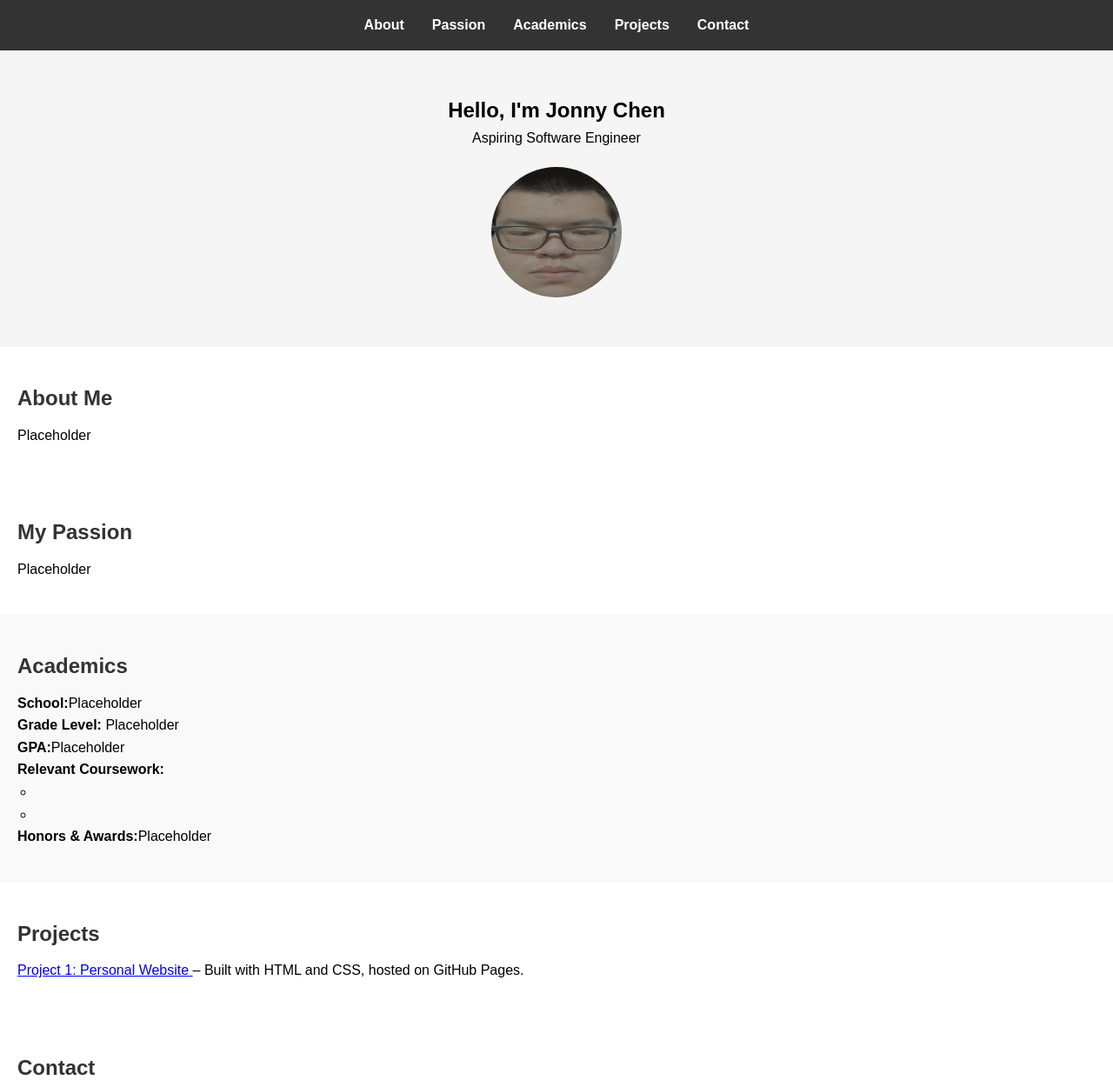
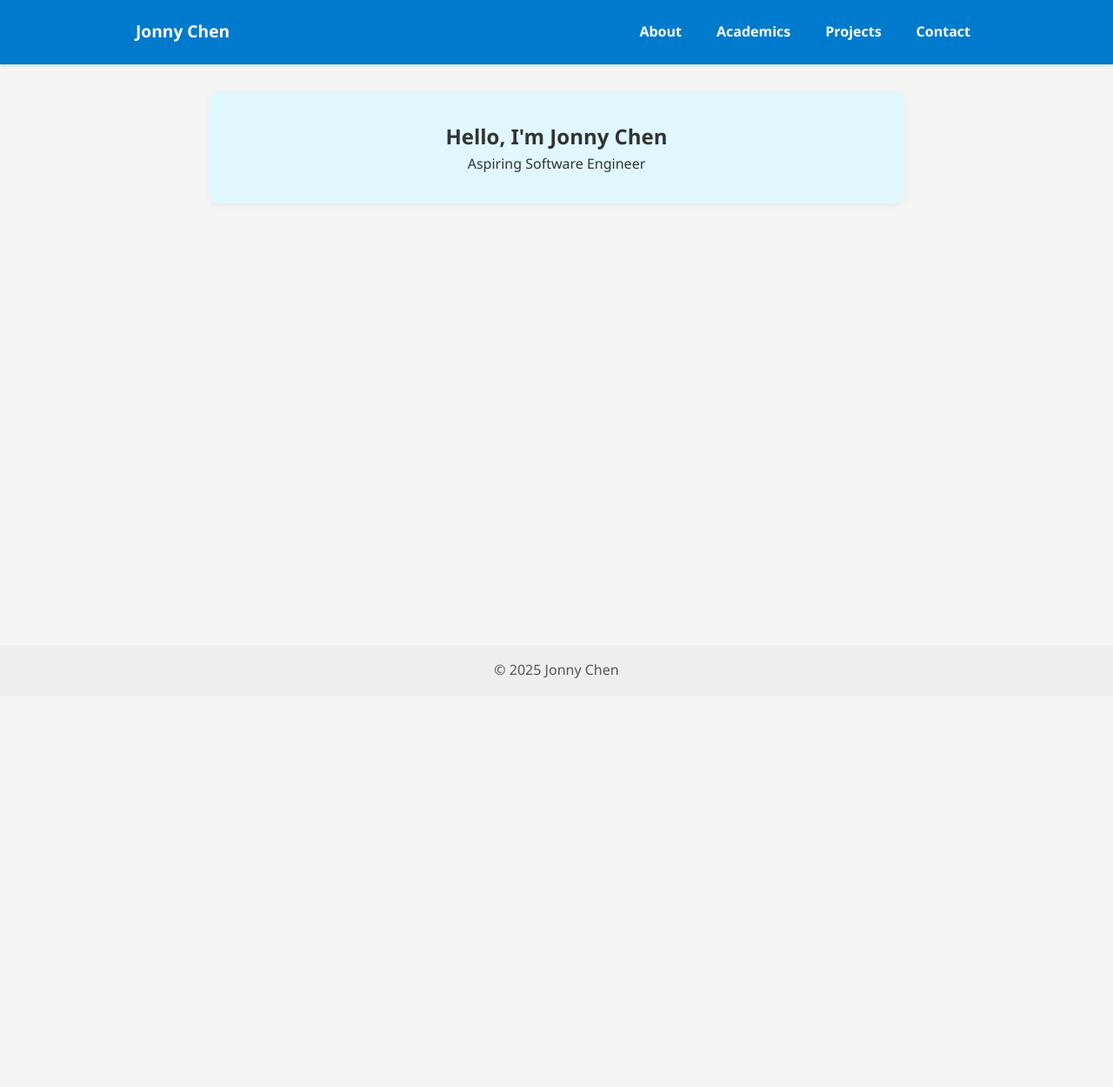
Before and after one commit to JonnyChen311/personal-website, a plain HTML site: page index.html in a window 1280 px wide. Shown: the top 1250 px of the page at 87% size. After the commit the page ends 800 px from the top, so only its background shows below. Drawn offline with Linux system fonts and the light colour scheme.

Commit message:
Initial commit

```diff
--- a/index.html
+++ b/index.html
@@ -5,48 +5,57 @@
   <meta name="viewport" content="width=device-width, initial-scale=1.0"/>
   <title>Jonny Chen | Personal Website</title>
   <link rel="stylesheet" href="style.css" />
+  <style>
+    section {
+      display: none;
+    }
+    section.active {
+      display: block;
+    }
+  </style>
 </head>
 <body>
   <header>
     <nav class="navbar">
-      <a href="#about">About</a>
-      <a href="#passion">Passion</a>
-      <a href="#academics">Academics</a>
-      <a href="#projects">Projects</a>
-      <a href="#contact">Contact</a>
+      <div class="brand">Jonny Chen</div>
+      <div class="nav-links">
+        <a href="#" onclick="showSection('about')">About</a>
+        <a href="#" onclick="showSection('academics')">Academics</a>
+        <a href="#" onclick="showSection('projects')">Projects</a>
+        <a href="#" onclick="showSection('contact')">Contact</a>
+      </div>
     </nav>
   </header>
 
-  <section class="hero">
+  <section class="hero active">
     <h1>Hello, I'm Jonny Chen</h1>
     <p>Aspiring Software Engineer</p>
-    <img src="picture.jpg" alt="My profile photo" />
   </section>
 
   <section id="about">
-    <h2>About Me</h2>
+    <h2 style="text-align: center;">About Me</h2>
+
+    <img src="picture.jpg" alt="Jonny Chen photo" class="about-img" />
+
     <p>
-Placeholder
+      Placeholder
     </p>
-  </section>
 
-  <section id="passion">
-    <h2>My Passion</h2>
     <p>
-     Placeholder
+      Placeholder
     </p>
   </section>
 
   <section id="academics">
     <h2>Academics</h2>
     <ul>
-      <li><strong>School:</strong>Placeholder</li>
-      <li><strong>Grade Level:</strong> Placeholder</li>
-      <li><strong>GPA:</strong>Placeholder</li>
+      <li><strong>School:</strong> Placeholder High School</li>
+      <li><strong>Grade Level:</strong> 12th Grade</li>
+      <li><strong>GPA:</strong> 3.5</li>
       <li><strong>Relevant Coursework:</strong>
         <ul>
-          <li></li>
-          <li></li>
+          <li>Placeholder</li>
+          <li>Placeholder</li>
         </ul>
       </li>
       <li><strong>Honors & Awards:</strong>Placeholder</li>
@@ -62,7 +71,6 @@ Placeholder
         </a>
         – Built with HTML and CSS, hosted on GitHub Pages.
       </li>
-      <!-- Add more projects here if needed -->
     </ul>
   </section>
 
@@ -76,5 +84,13 @@ Placeholder
   <footer>
     <p>&copy; 2025 Jonny Chen</p>
   </footer>
+
+  <script>
+    function showSection(id) {
+      const sections = document.querySelectorAll("section");
+      sections.forEach(sec => sec.classList.remove("active"));
+      document.getElementById(id).classList.add("active");
+    }
+  </script>
 </body>
 </html>
--- a/style.css
+++ b/style.css
@@ -1,86 +1,140 @@
-/* General reset */
+/* Reset */
 * {
-  box-sizing: border-box;
   margin: 0;
   padding: 0;
+  box-sizing: border-box;
 }
 
 body {
-  font-family: Arial, sans-serif;
+  font-family: "Segoe UI", Tahoma, Geneva, Verdana, sans-serif;
+  background-color: #f4f4f4;
+  color: #333;
   line-height: 1.6;
+  padding-bottom: 50px;
 }
 
-/* Navigation */
+header {
+  background-color: #007acc;
+  padding: 1rem 0;
+  box-shadow: 0 2px 4px rgba(0,0,0,0.1);
+}
+
 .navbar {
   display: flex;
-  justify-content: center;
-  background-color: #333;
-  padding: 1em;
-  gap: 2em;
+  justify-content: space-between;
+  align-items: center;
+  max-width: 1000px;
+  margin: 0 auto;
+  padding: 0 1rem;
 }
 
-.navbar a {
-  color: white;
-  text-decoration: none;
+.brand {
+  font-size: 1.2rem;
+  color: #fff;
   font-weight: bold;
 }
 
-.navbar a:hover {
+.nav-links {
+  display: flex;
+  gap: 1.5rem;
+}
+
+.nav-links a {
+  color: #fff;
+  text-decoration: none;
+  font-weight: bold;
+  padding: 0.5rem;
+  transition: background 0.3s, color 0.3s;
+}
+
+.nav-links a:hover {
+  background-color: #005f99;
+  border-radius: 5px;
+}
+
+.hero {
+  background: #e0f7ff;
+  text-align: center;
+  padding: 2rem;
+}
+
+section {
+  max-width: 800px;
+  margin: 2rem auto;
+  padding: 1rem 2rem;
+  background-color: #fff;
+  border-radius: 10px;
+  box-shadow: 0 2px 8px rgba(0,0,0,0.05);
+}
+
+h2 {
+  color: #007acc;
+  margin-bottom: 1rem;
+}
+
+ul {
+  margin-left: 1.5rem;
+}
+
+ul ul {
+  margin-top: 0.5rem;
+}
+
+a {
+  color: #007acc;
   text-decoration: underline;
 }
 
-/* Hero Section */
-.hero {
-  text-align: center;
-  padding: 50px 20px;
-  background-color: #f5f5f5;
-}
-
-.hero img {
-  width: 150px;
-  height: 150px;
-  border-radius: 50%;
-  margin-top: 20px;
-}
-
-/* Section Styling */
-section {
-  padding: 40px 20px;
-}
-
-section h2 {
-  margin-bottom: 10px;
-  color: #333;
-}
-
-ul {
-  list-style-type: none;
-  padding-left: 0;
-}
-
-ul ul {
-  list-style-type: circle;
-  margin-left: 20px;
-}
-
-/* Academics section */
-#academics {
-  background-color: #f9f9f9;
-}
-
-/* Contact Links */
-#contact a {
-  color: #007acc;
+a:hover {
   text-decoration: none;
 }
 
-#contact a:hover {
-  text-decoration: underline;
+footer {
+  text-align: center;
+  padding: 1rem;
+  background-color: #eee;
+  color: #555;
+  position: fixed;
+  bottom: 0;
+  width: 100%;
 }
 
-/* Footer */
-footer {
-  text-align: center;
-  padding: 20px;
-  background: #eee;
+/* About Me Image Styling */
+.about-img {
+  width: 250px;
+  height: auto;
+  display: block;
+  margin: 1rem auto;
+  border-radius: 10px;
+  box-shadow: 0 2px 6px rgba(0,0,0,0.2);
 }
+
+/* Section toggle */
+section:not(.hero):not(.active) {
+  display: none;
+}
+
+/* Responsive Design */
+@media (max-width: 600px) {
+  .navbar {
+    flex-direction: column;
+    align-items: center;
+  }
+
+  .nav-links {
+    flex-direction: column;
+    margin-top: 0.5rem;
+  }
+
+  .brand {
+    margin-bottom: 0.5rem;
+  }
+
+  section {
+    padding: 1rem;
+  }
+
+  .about-img {
+    width: 90%;
+  }
+}
```
